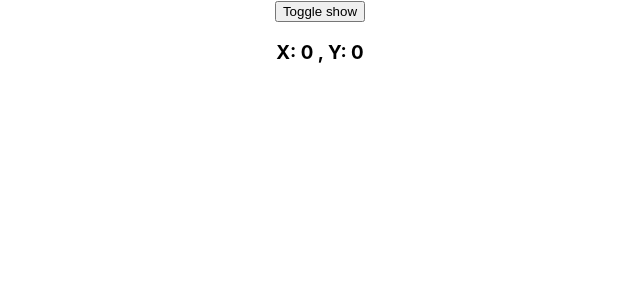
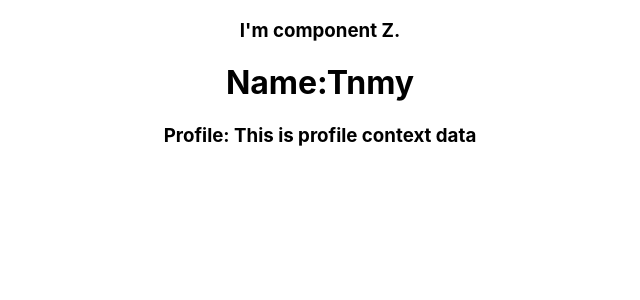
Before and after one commit to tnmy2426/first_react_app, a React (Create React App) app: page / in a window 1280 px wide. Shown: the top 300 px of the page, without its empty margins (320-960 px from the left). Built offline with nearby package versions, Linux system fonts and the light colour scheme.

Commit message:
Context API using with createContext() method and Provider OR Consumer for passing data as value

```diff
--- a/src/App.js
+++ b/src/App.js
@@ -1,7 +1,10 @@
 import React from 'react';
 // import logo from './logo.svg';
 import './App.css';
-import MouseContainer from './components/MouseContainer';
+import ComponentX from './components/ComponentX';
+export const UserContext = React.createContext()
+export const ProfileContext = React.createContext()
+// import MouseContainer from './components/MouseContainer';
 // import MouseMove from './components/MouseMove';
 // import HookCounterTwo from './components/HookCounterTwo';
 // import ClassCounterTwo from './components/ClassCounterTwo';
@@ -107,7 +110,13 @@ function App() {
       {/* <ClassCounterTwo /> */}
       {/* <HookCounterTwo /> */}
       {/* <MouseMove /> */}
-      <MouseContainer />
+      {/* <MouseContainer /> */}
+      <UserContext.Provider value={"Tnmy"}>
+        <ProfileContext.Provider value={"This is profile context data"}>
+          <ComponentX />
+        </ProfileContext.Provider>
+      </UserContext.Provider>
+
     </div>
   );
 }
--- /dev/null
+++ b/src/components/ComponentX.js
@@ -0,0 +1,14 @@
+import React, { Component } from 'react'
+import ComponentY from './ComponentY'
+
+class ComponentX extends Component {
+    render() {
+        return (
+            <div>
+                <ComponentY />
+            </div>
+        )
+    }
+}
+
+export default ComponentX
--- /dev/null
+++ b/src/components/ComponentY.js
@@ -0,0 +1,35 @@
+import React, { Component } from 'react'
+import { ProfileContext, UserContext } from '../App'
+import ComponentZ from './ComponentZ'
+
+class ComponentY extends Component {
+    render() {
+        return (
+            <div>
+                <ComponentZ />
+                <UserContext.Consumer>
+                    {
+                        name => {
+                            return (
+                                <ProfileContext.Consumer>
+                                    {
+                                        profile => {
+                                            return (
+                                                <div>
+                                                    <h1>Name:{name}</h1>
+                                                    <h3>Profile: {profile}</h3>
+                                                </div>
+                                            )
+                                        }
+                                    }
+                                </ProfileContext.Consumer>
+                            )
+                        }
+                    }
+                </UserContext.Consumer>
+            </div>
+        )
+    }
+}
+
+export default ComponentY
--- /dev/null
+++ b/src/components/ComponentZ.js
@@ -0,0 +1,13 @@
+import React, { Component } from 'react'
+
+class ComponentZ extends Component {
+    render() {
+        return (
+            <div>
+                <h3>I'm component Z.</h3>
+            </div>
+        )
+    }
+}
+
+export default ComponentZ
```
